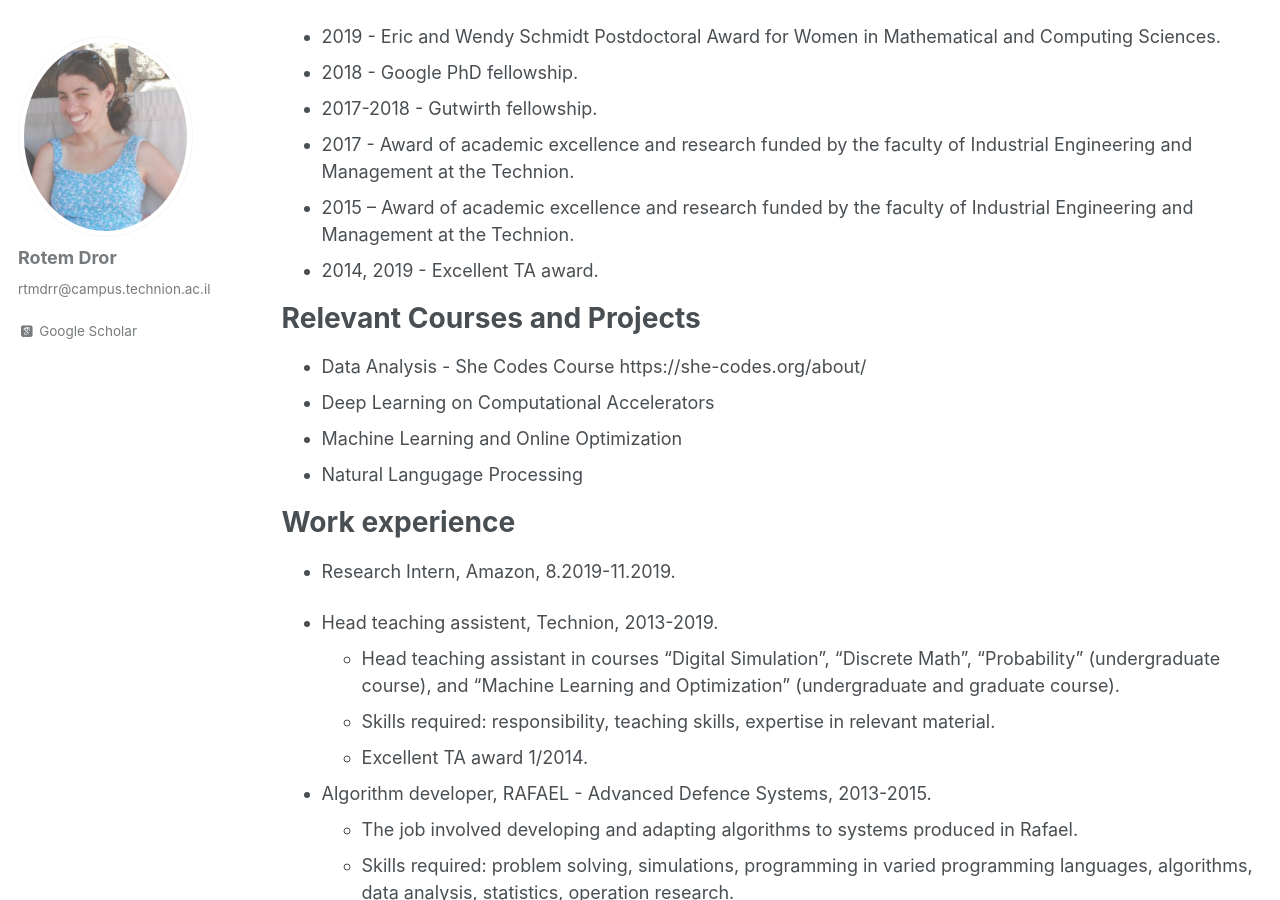
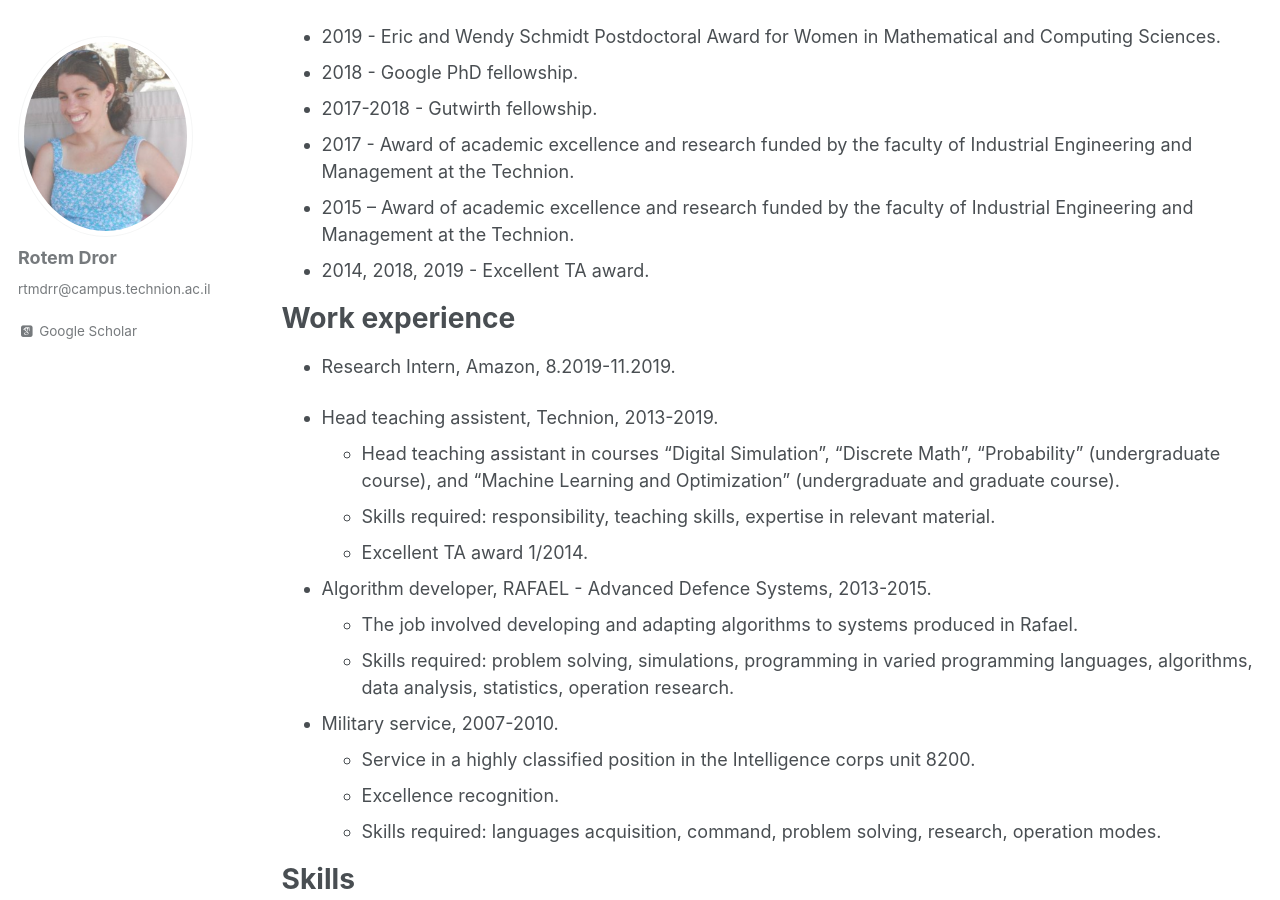
Before and after one commit to rtmdrr/rtmdrr.github.io, a Jekyll site: the page built from _pages/cv.md, in a window 1280 px wide and 900 px high, scrolled down 1139 px. Built offline with Jekyll 4.4.1, drawn with Linux system fonts in a browser that asks for light colours; some web fonts are replaced.

Commit message:
Update cv.md

```diff
--- a/_pages/cv.md
+++ b/_pages/cv.md
@@ -31,14 +31,7 @@ Awards
 * 2017-2018 - Gutwirth fellowship.
 * 2017 - Award of academic excellence and research funded by the faculty of Industrial Engineering and Management at the Technion.
 * 2015 – Award of academic excellence and research funded by the faculty of Industrial Engineering and Management at the Technion.
-* 2014, 2019 - Excellent TA award.
-
-Relevant Courses and Projects
-======
-* Data Analysis - She Codes Course https://she-codes.org/about/
-* Deep Learning on Computational Accelerators
-* Machine Learning and Online Optimization
-* Natural Langugage Processing
+* 2014, 2018, 2019 - Excellent TA award.
 
 Work experience
 ======
```
